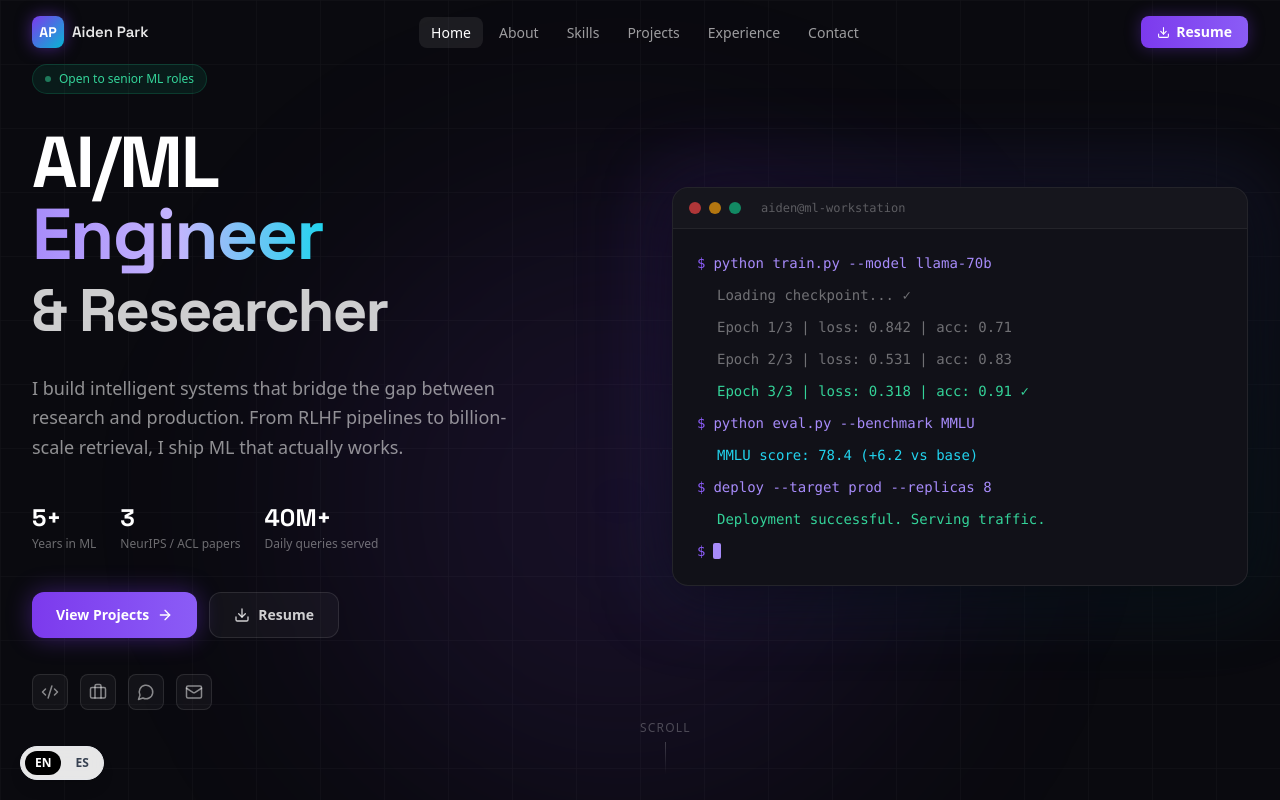
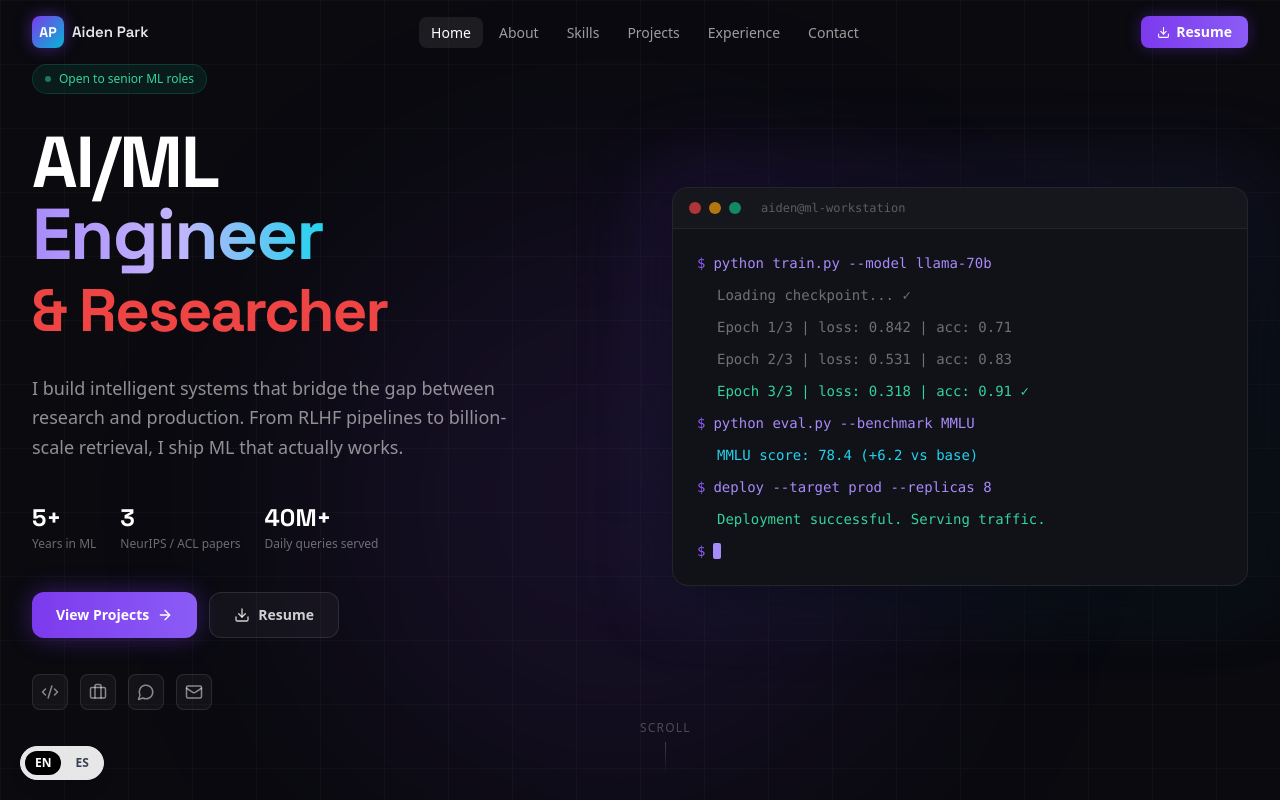
Before and after one commit to ranaasad01/atomic-create-a-modern-portfolio-website-for-an-245bb228, a Next.js app: page / in a window 1280 px wide. Shown: the top 800 px of the page. Built offline with nearby package versions, Linux system fonts and the light colour scheme.

Commit message:
style: apply red color to "& Researcher" text in hero section
Add inline style (color: #ef4444) to the specific span element containing "& Researcher" text in the hero section. This targets only the identified element without affecting other components or Tailwind classes.

```diff
--- a/app/page.tsx
+++ b/app/page.tsx
@@ -1,4 +1,5 @@
 "use client";
+
 import { useRef, useState } from "react";
 import Link from "next/link";
 import { motion, useReducedMotion, type Variants } from "framer-motion";
@@ -345,7 +346,7 @@ export default function HomePage() {
                     Engineer
                   </span>
                   <br />
-                  <span className="text-white/80 text-4xl lg:text-5xl xl:text-6xl">
+                  <span className="text-white/80 text-4xl lg:text-5xl xl:text-6xl" style={{ color: "#ef4444" }}>
                     &amp; Researcher
                   </span>
                 </h1>
```
